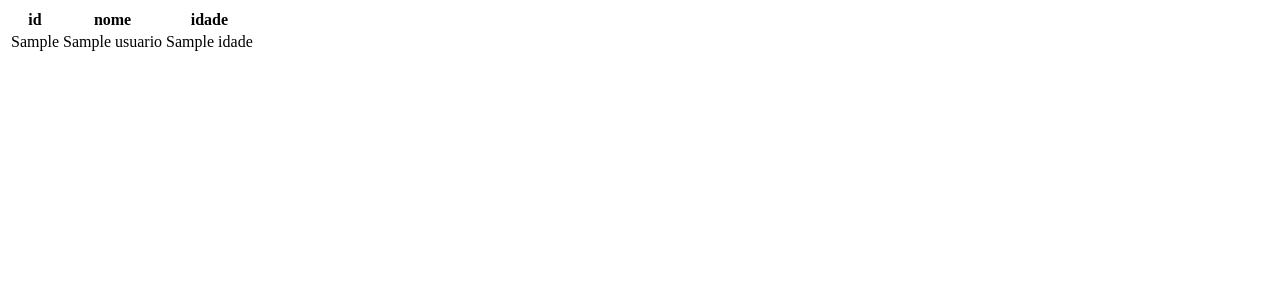
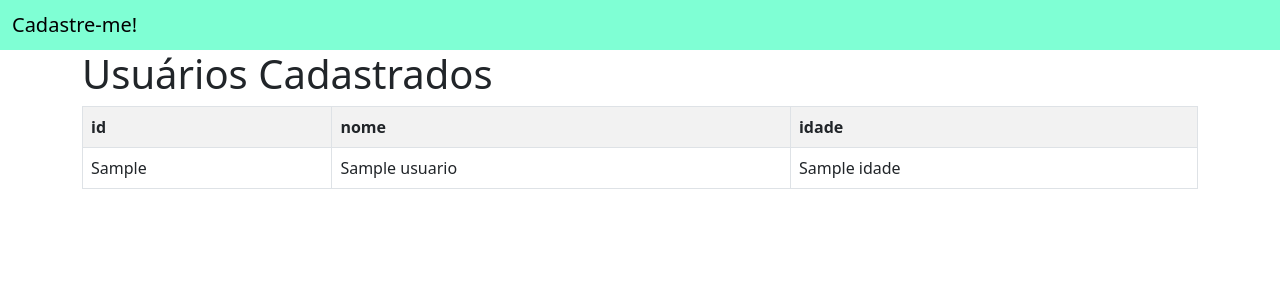
Before and after one commit to theeuzin13/CadastroDjango, a Django app: template app_cad_usuario/templates/usuarios/usuarios.html in a window 1280 px wide. Shown: the top 300 px of the page. Run offline with Django 3.2, Linux system fonts and the light colour scheme; the template is opened without the code that fills it: most values are stand-ins (such as "Sample title", 1, 10 or a date in 2020).

Commit message:
Update User Table

```diff
--- /dev/null
+++ b/app_cad_usuario/templates/usuarios/base.html
@@ -0,0 +1,42 @@
+<!doctype html>
+<html lang="en">
+
+<head>
+    <!-- Required meta tags -->
+    <meta charset="utf-8">
+    <meta name="viewport" content="width=device-width, initial-scale=1">
+
+    <!-- Bootstrap CSS -->
+    <link href="https://cdn.jsdelivr.net/npm/bootstrap@5.0.2/dist/css/bootstrap.min.css" rel="stylesheet"
+        integrity="sha384-EVSTQN3/azprG1Anm3QDgpJLIm9Nao0Yz1ztcQTwFspd3yD65VohhpuuCOmLASjC" crossorigin="anonymous">
+
+    <title>Cadastre-me!</title>
+</head>
+
+<body>
+    <nav style="background-color: aquamarine !important;" class="navbar navbar-light bg-light">
+        <div class="container-fluid">
+            <span class="navbar-brand mb-0 h1"><a style="text-decoration: none; color: black;" href="{% url 'home' %}"> Cadastre-me!</a></span>
+        </div>
+    </nav>
+    {% block conteudo %}
+
+
+
+    {% endblock %}
+
+    <!-- Optional JavaScript; choose one of the two! -->
+
+    <!-- Option 1: Bootstrap Bundle with Popper -->
+    <script src="https://cdn.jsdelivr.net/npm/bootstrap@5.0.2/dist/js/bootstrap.bundle.min.js"
+        integrity="sha384-MrcW6ZMFYlzcLA8Nl+NtUVF0sA7MsXsP1UyJoMp4YLEuNSfAP+JcXn/tWtIaxVXM"
+        crossorigin="anonymous"></script>
+
+    <!-- Option 2: Separate Popper and Bootstrap JS -->
+    <!--
+    <script src="https://cdn.jsdelivr.net/npm/@popperjs/core@2.9.2/dist/umd/popper.min.js" integrity="sha384-IQsoLXl5PILFhosVNubq5LC7Qb9DXgDA9i+tQ8Zj3iwWAwPtgFTxbJ8NT4GN1R8p" crossorigin="anonymous"></script>
+    <script src="https://cdn.jsdelivr.net/npm/bootstrap@5.0.2/dist/js/bootstrap.min.js" integrity="sha384-cVKIPhGWiC2Al4u+LWgxfKTRIcfu0JTxR+EQDz/bgldoEyl4H0zUF0QKbrJ0EcQF" crossorigin="anonymous"></script>
+    -->
+</body>
+
+</html>
--- a/app_cad_usuario/templates/usuarios/usuarios.html
+++ b/app_cad_usuario/templates/usuarios/usuarios.html
@@ -1,5 +1,8 @@
+{% extends 'usuarios/base.html' %}
+{% block conteudo %}
 <div class="container">
-    <table>
+    <h1>Usuários Cadastrados</h1>
+    <table class="table table-bordered table-striped">
         <tr>
             <th>id</th>
             <th>nome</th>
@@ -16,3 +19,4 @@
 
     </table>
 </div>
+{% endblock %}
```
Also changed, not shown: app_cad_usuario/templates/usuarios/home.html (+3 -39 lines), db.sqlite3.
